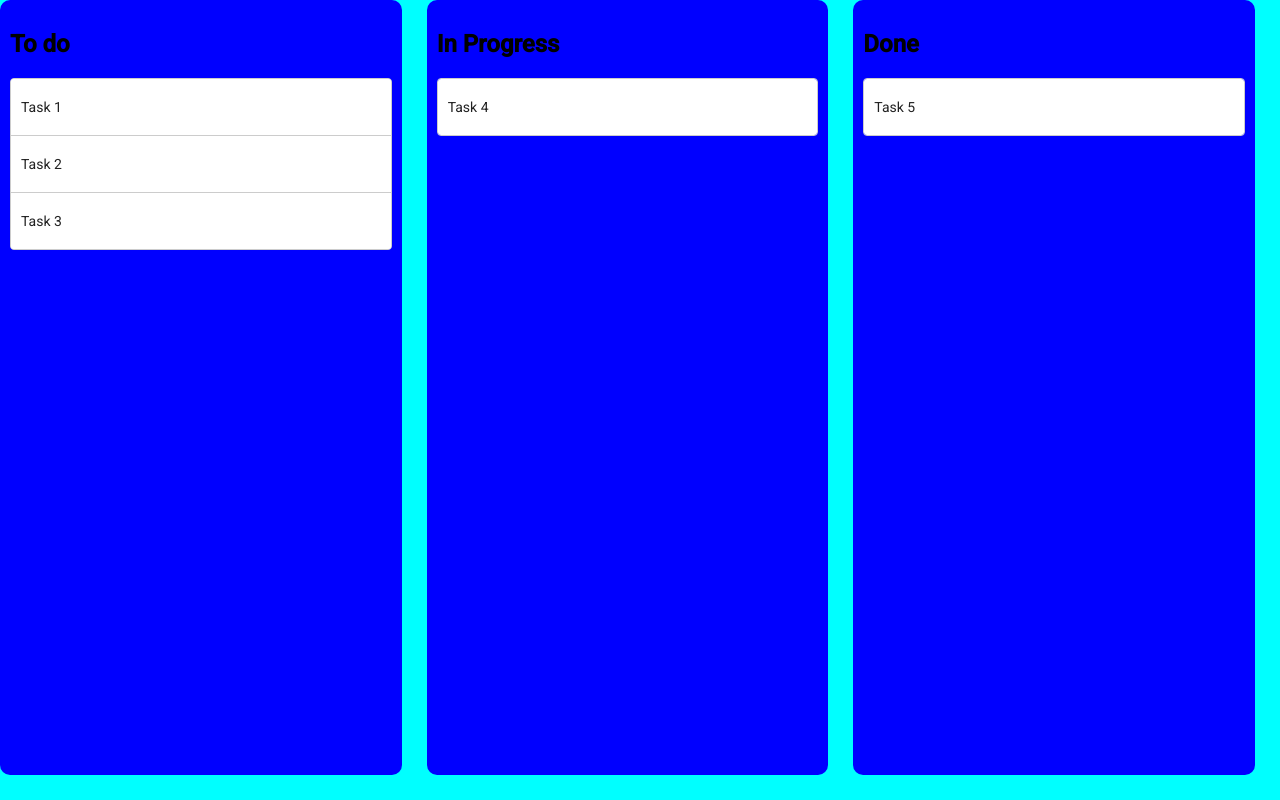
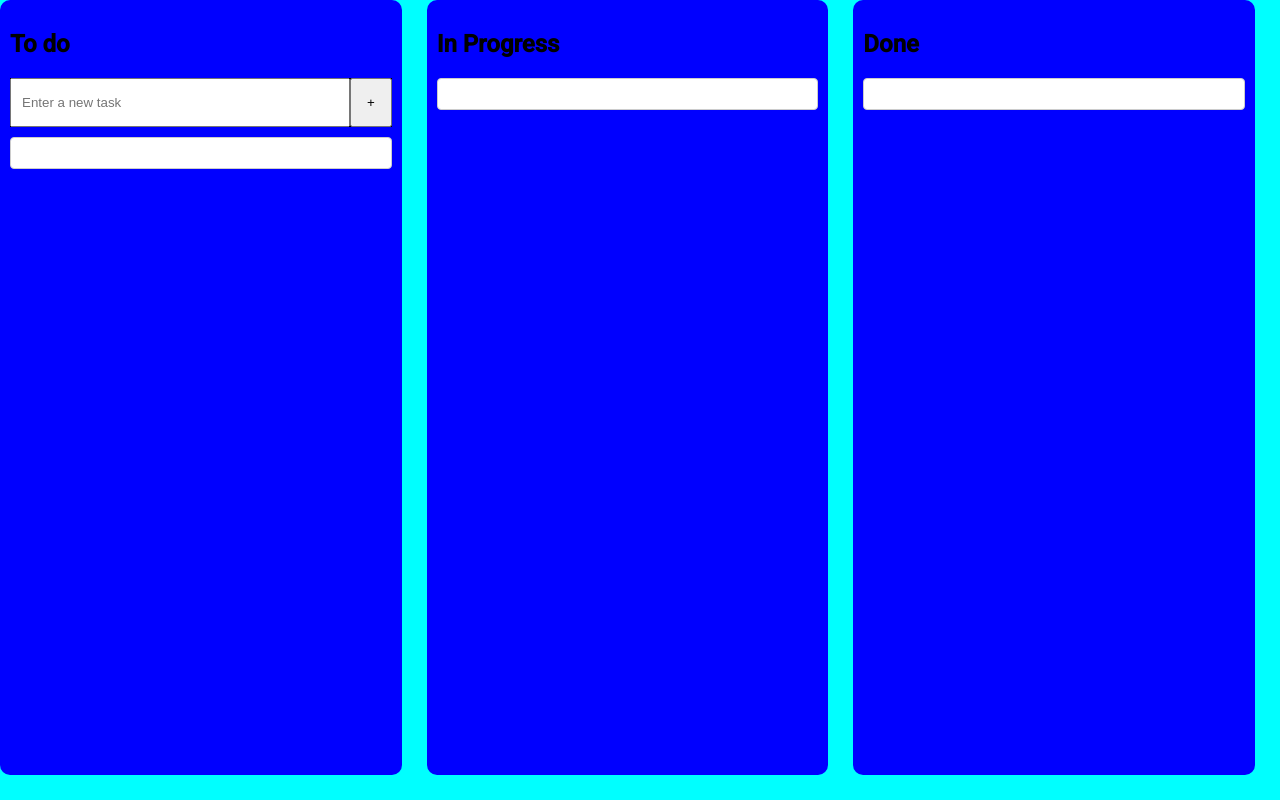
Before and after one commit to RhodCoding/KanbaKO, an Angular app: page / in a window 1280 px wide. Built offline with nearby package versions, Linux system fonts and the light colour scheme.

Commit message:
add task button

```diff
--- a/src/app/todo/app.component.css
+++ b/src/app/todo/app.component.css
@@ -15,6 +15,8 @@
   background-color: blue;
   padding: 10px;
   border-radius: 10px;
+  display: flex;
+  flex-direction: column;
 }
 
 .example-list {
@@ -27,7 +29,7 @@
 }
 
 .example-box {
-  padding: 20px 10px;
+  padding: 15px 10px;
   border-bottom: solid 1px #ccc;
   color: rgba(0, 0, 0, 0.87);
   display: flex;
@@ -63,3 +65,17 @@
 .example-list.cdk-drop-list-dragging .example-box:not(.cdk-drag-placeholder) {
   transition: transform 250ms cubic-bezier(0, 0, 0.2, 1);
 }
+.add-task {
+  background-color: black;
+  display: flex;
+  justify-content: center;
+  margin-bottom: 10px;
+
+  input {
+    padding: 10px;
+    width: 100%;
+  }
+  button {
+    padding: 15px;
+  }
+}
--- a/src/app/todo/app.component.html
+++ b/src/app/todo/app.component.html
@@ -1,8 +1,14 @@
-<div class="whole-container"> <!--No.1-->
+<div class="whole-container">
 
+  <!-- To Do Column -->
   <div class="box-container">
     <h2>To do</h2>
-
+    <!-- Input field for adding new task -->
+    <div class="add-task">
+      <input [(ngModel)]="newTask" placeholder="Enter a new task" />
+      <button (click)="addTask()">+</button>
+    </div>
+    <!-- List of tasks in To do column -->
     <div
       cdkDropList
       #todoList="cdkDropList"
@@ -10,15 +16,13 @@
       [cdkDropListConnectedTo]="[doneList,inProgressList]"
       class="example-list"
       (cdkDropListDropped)="drop($event)">
-    @for (item of todo; track item) {
-      <div class="example-box" cdkDrag>{{item}}</div>
-    }
+      <div *ngFor="let item of todo" class="example-box" cdkDrag>{{item}}</div>
     </div>
   </div>
 
+  <!-- In Progress Column -->
   <div class="box-container">
     <h2>In Progress</h2>
-
     <div
       cdkDropList
       #inProgressList="cdkDropList"
@@ -26,15 +30,13 @@
       [cdkDropListConnectedTo]="[todoList,doneList]"
       class="example-list"
       (cdkDropListDropped)="drop($event)">
-  @for (item of inProgress; track item) {
-    <div class="example-box" cdkDrag>{{item}}</div>
-  }
+      <div *ngFor="let item of inProgress" class="example-box" cdkDrag>{{item}}</div>
     </div>
   </div>
 
+  <!-- Done Column -->
   <div class="box-container">
     <h2>Done</h2>
-
     <div
       cdkDropList
       #doneList="cdkDropList"
@@ -42,10 +44,8 @@ cdkDropList
       [cdkDropListConnectedTo]="[todoList,inProgressList]"
       class="example-list"
       (cdkDropListDropped)="drop($event)">
-@for (item of done; track item) {
-  <div class="example-box" cdkDrag>{{item}}</div>
-}
+      <div *ngFor="let item of done" class="example-box" cdkDrag>{{item}}</div>
     </div>
   </div>
 
-</div> <!--No.1-->
+</div>
--- a/src/app/todo/app.component.ts
+++ b/src/app/todo/app.component.ts
@@ -10,7 +10,6 @@ import {
   CdkDropList,
 } from '@angular/cdk/drag-drop';
 
-
 @Component({
   selector: 'app-root',
   standalone: true,
@@ -19,11 +18,12 @@ import {
   imports: [CommonModule, FormsModule, DragDropModule],
 })
 export class AppComponent {
-  todo = ['Task 1', 'Task 2', 'Task 3'];
-  inProgress = ['Task 4'];
-  done = ['Task 5'];
-  newTask: string = '';
+  todo: string[] = [];         // Empty To do list initially
+  inProgress: string[] = [];   // Empty In Progress list initially
+  done: string[] = [];         // Empty Done list initially
+  newTask: string = '';        // Variable to hold the new task input
 
+  // Handles dropping and reordering tasks
   drop(event: CdkDragDrop<string[]>) {
     if (event.previousContainer === event.container) {
       moveItemInArray(event.container.data, event.previousIndex, event.currentIndex);
@@ -37,10 +37,11 @@ export class AppComponent {
     }
   }
 
+  // Adds a new task to the To do list
   addTask() {
     if (this.newTask.trim()) {
-      this.todo.push(this.newTask.trim());
-      this.newTask = '';
+      this.todo.push(this.newTask.trim());  // Push new task to To do list
+      this.newTask = '';  // Clear the input after adding the task
     }
   }
 }
```
Lines whose indentation alone changed are shown as unchanged.
